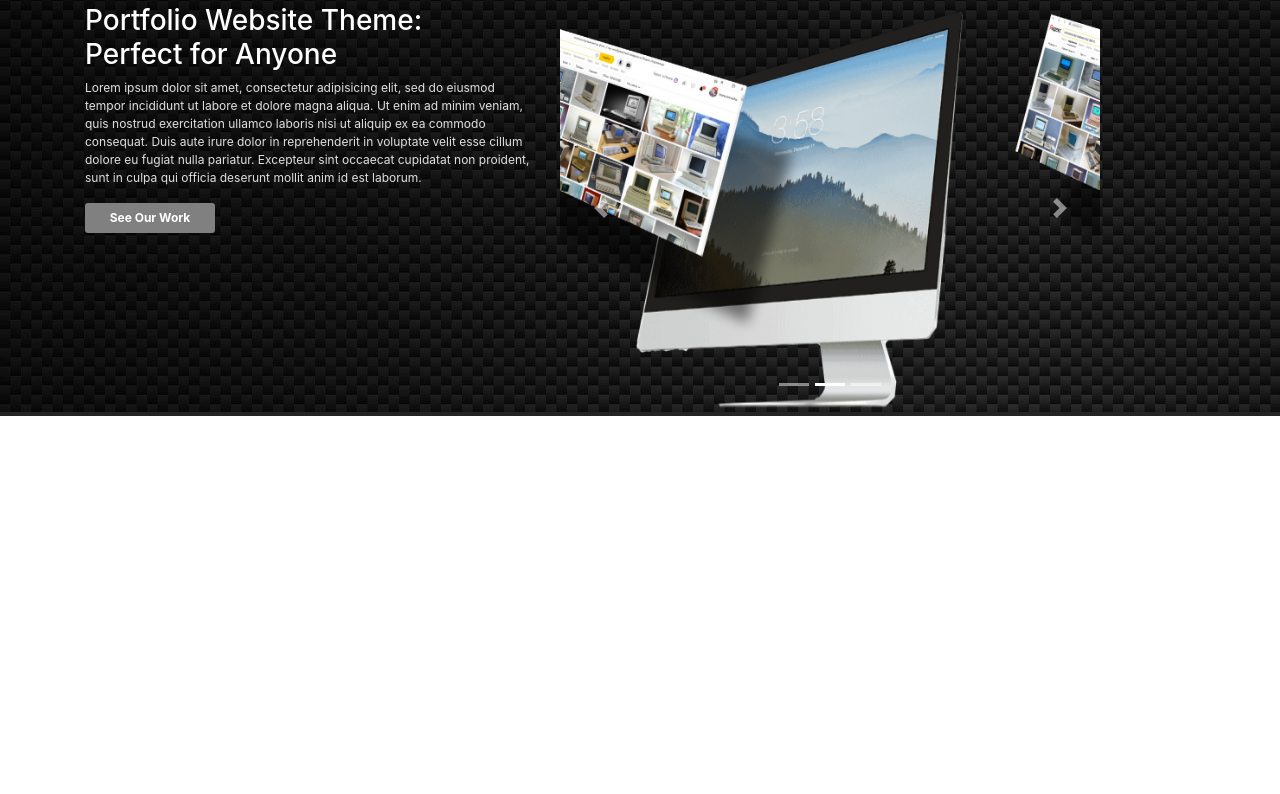
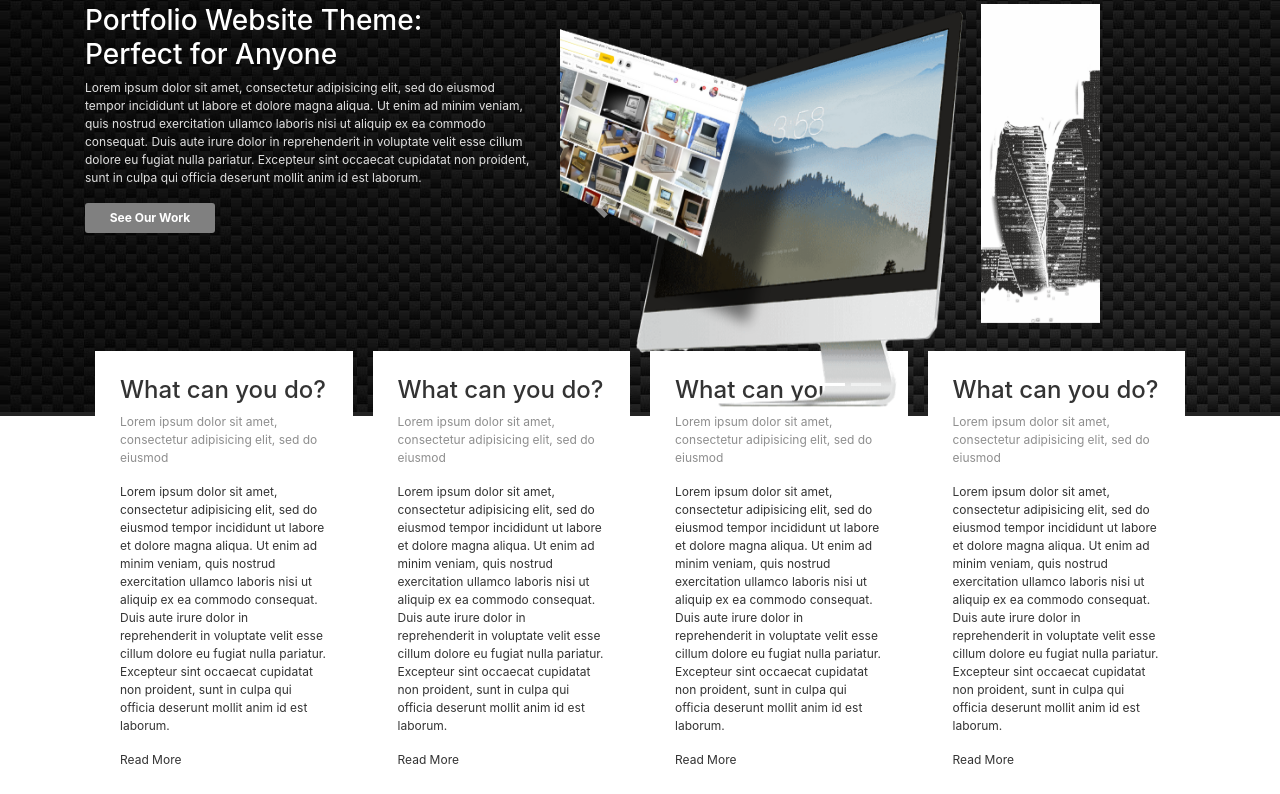
Before and after one commit to Sergio-1984/Maket, a plain HTML site: page index.html in a window 1280 px wide. Shown: the part 89-883 px from the top of the page. Before the commit the page ends 800 px from the top, so only its background shows below. Drawn offline with nearby package versions, Linux system fonts and the light colour scheme.

Commit message:
Add files via upload

```diff
--- a/css/main.css
+++ b/css/main.css
@@ -109,3 +109,38 @@ form
 {
 	background: #696969;
 }
+
+.middle-white-block
+{
+	background-color: #fff;
+	color: #333;
+}
+
+.flex-block
+{
+	display: flex;
+}
+
+.flex-item
+{
+	color: 15px;
+	padding: 25px;
+	margin-top: -65px;
+	background-color: #fff;
+	margin-left: 10px;
+	margin-right: 10px;
+}
+
+.grey
+{
+	color: #8e8e8e;
+}
+
+.read-more
+{
+	color: #333;
+	size: 12px;
+	padding-top: 17px;
+	padding-bottom: 17px;
+	text-transform: capitalize;
+}
--- a/index.html
+++ b/index.html
@@ -63,10 +63,10 @@
                 <img class="d-block w-100" src="img/mac.png" alt="First slide">
               </div>
               <div class="carousel-item">
-                <img class="d-block w-100" src="img/mac.png" alt="Second slide">
+                <img class="d-block w-100" src="img/moscowcity.png" alt="Second slide">
               </div>
               <div class="carousel-item">
-                <img class="d-block w-100" src="img/mac.png" alt="Third slide">
+                <img class="d-block w-100" src="img/iphone.png" alt="Third slide">
               </div>
             </div>
             <a class="carousel-control-prev" href="#carouselSlide" role="button" data-slide="prev">
@@ -80,6 +80,56 @@
       </div>
      </div>
     </div>
+    <div class="middle-white-block">
+      <div class="container">
+       <div class="flex-block">
+        <div class="flex-item">
+          <h4>What can you do?</h4>
+          <p class="grey">Lorem ipsum dolor sit amet, consectetur adipisicing elit, sed do eiusmod</p>
+          <p>Lorem ipsum dolor sit amet, consectetur adipisicing elit, sed do eiusmod
+          tempor incididunt ut labore et dolore magna aliqua. Ut enim ad minim veniam,
+          quis nostrud exercitation ullamco laboris nisi ut aliquip ex ea commodo
+          consequat. Duis aute irure dolor in reprehenderit in voluptate velit esse
+          cillum dolore eu fugiat nulla pariatur. Excepteur sint occaecat cupidatat non
+          proident, sunt in culpa qui officia deserunt mollit anim id est laborum.</p>
+          <a href="#" class="read-more">Read more</a>
+        </div>
+        <div class="flex-item">
+          <h4>What can you do?</h4>
+          <p class="grey">Lorem ipsum dolor sit amet, consectetur adipisicing elit, sed do eiusmod</p>
+          <p>Lorem ipsum dolor sit amet, consectetur adipisicing elit, sed do eiusmod
+          tempor incididunt ut labore et dolore magna aliqua. Ut enim ad minim veniam,
+          quis nostrud exercitation ullamco laboris nisi ut aliquip ex ea commodo
+          consequat. Duis aute irure dolor in reprehenderit in voluptate velit esse
+          cillum dolore eu fugiat nulla pariatur. Excepteur sint occaecat cupidatat non
+          proident, sunt in culpa qui officia deserunt mollit anim id est laborum.</p>
+          <a href="#" class="read-more">Read more</a>
+        </div>
+        <div class="flex-item">
+          <h4>What can you do?</h4>
+          <p class="grey">Lorem ipsum dolor sit amet, consectetur adipisicing elit, sed do eiusmod</p>
+          <p>Lorem ipsum dolor sit amet, consectetur adipisicing elit, sed do eiusmod
+          tempor incididunt ut labore et dolore magna aliqua. Ut enim ad minim veniam,
+          quis nostrud exercitation ullamco laboris nisi ut aliquip ex ea commodo
+          consequat. Duis aute irure dolor in reprehenderit in voluptate velit esse
+          cillum dolore eu fugiat nulla pariatur. Excepteur sint occaecat cupidatat non
+          proident, sunt in culpa qui officia deserunt mollit anim id est laborum.</p>
+          <a href="#" class="read-more">Read more</a>
+        </div>
+        <div class="flex-item">
+          <h4>What can you do?</h4>
+          <p class="grey">Lorem ipsum dolor sit amet, consectetur adipisicing elit, sed do eiusmod</p>
+          <p>Lorem ipsum dolor sit amet, consectetur adipisicing elit, sed do eiusmod
+          tempor incididunt ut labore et dolore magna aliqua. Ut enim ad minim veniam,
+          quis nostrud exercitation ullamco laboris nisi ut aliquip ex ea commodo
+          consequat. Duis aute irure dolor in reprehenderit in voluptate velit esse
+          cillum dolore eu fugiat nulla pariatur. Excepteur sint occaecat cupidatat non
+          proident, sunt in culpa qui officia deserunt mollit anim id est laborum.</p>
+          <a href="#" class="read-more">Read more</a>
+        </div>
+       </div>
+      </div>
+    </div>
 
     <!-- Optional JavaScript -->
     <!-- jQuery first, then Popper.js, then Bootstrap JS -->
```
Also changed, not shown: img/iphone.png (added), img/moscowcity.png (added).
